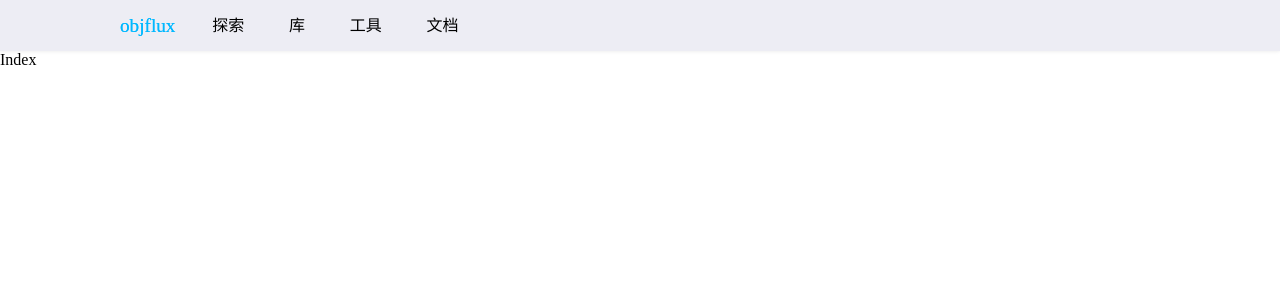
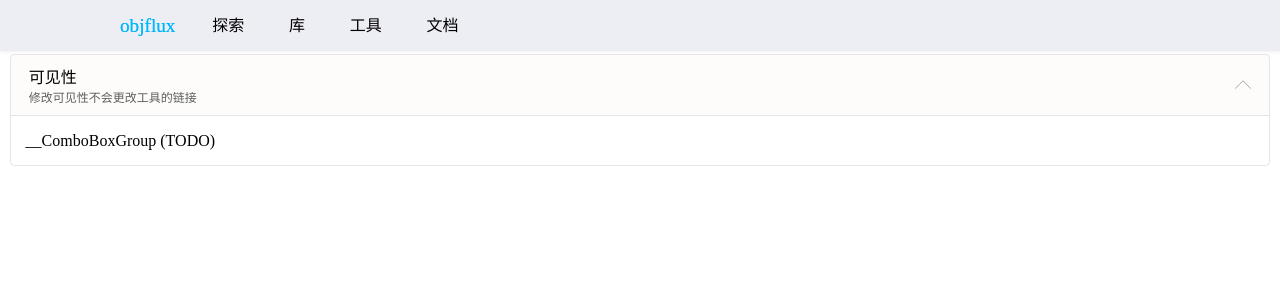
Before and after one commit to x6eull/objflux, a React (Vite) app: page / in a window 1280 px wide. Shown: the top 300 px of the page. Built offline with nearby package versions, Linux system fonts and the light colour scheme.

Commit message:
Add Folder

```diff
--- a/src/App.tsx
+++ b/src/App.tsx
@@ -3,7 +3,7 @@ import { createBrowserRouter, Outlet, RouterProvider } from 'react-router-dom';
 import './main.scss';
 import { IndexElement } from './Index/Index';
 import { Header } from './Header/Header';
-import './dev/convert';
+// import './dev/convert';
 
 const router = createBrowserRouter([
   {
--- /dev/null
+++ b/src/Folder/Folder.scss
@@ -0,0 +1,91 @@
+.moption {
+  display: flex;
+  margin: .2rem .6rem;
+  flex-direction: column;
+  cursor: default;
+  user-select: none;
+  position: relative;
+
+  &::after {
+    content: ' ';
+    overflow: hidden;
+    display: block;
+    position: absolute;
+    top: 0;
+    left: 0;
+    width: 100%;
+    height: 100%;
+    box-sizing: border-box;
+    border: 1px solid #e5e5e5;
+    border-radius: 4.5px;
+    pointer-events: none;
+  }
+
+  .control-card {
+    display: flex;
+    background-color: #fdfcfb;
+
+    &:hover {
+      background-color: #f6f6f6;
+    }
+
+    &:active {
+      background-color: #f5f5f5;
+
+      .title {
+        color: #5d5d5d;
+      }
+    }
+
+    &.expanded {
+      border-bottom: 1px solid #e5e5e5;
+    }
+
+    padding: 0 1.2rem;
+    flex-direction: row;
+    justify-content: space-between;
+    height: 3.8rem;
+
+    .text {
+      display: flex;
+      flex-direction: column;
+      justify-content: center;
+
+      .title {
+        font-size: 1em;
+      }
+
+      .desc {
+        font-size: 0.75em;
+        color: #5e5e5e;
+      }
+    }
+
+    .icon {
+      display: flex;
+      width: 1rem;
+      flex-direction: column;
+      justify-content: center;
+
+      &.expanded {
+        transform: rotate(180deg);
+      }
+    }
+  }
+
+  .content-card {
+    display: flex;
+    height: 0;
+    overflow: hidden;
+    position: relative;
+    top: -.3rem;
+    opacity: .6;
+    transition: all .15s ease-out;
+
+    &.expanded {
+      opacity: 1;
+      top: 0;
+      height: unset;
+    }
+  }
+}
--- /dev/null
+++ b/src/Folder/Folder.tsx
@@ -0,0 +1,25 @@
+import { useState } from 'react';
+import { FolderIcon } from './FolderIcon';
+import './Folder.scss';
+
+export function Folder
+  ({ title = '选项', desc, children, initialExpanded = false, onChange }: { title?: string, desc?: string, children?: React.ReactNode, initialExpanded?: boolean, onChange?: (expanded: boolean) => void }) {
+  const [expanded, setExpanded] = useState<boolean>(initialExpanded);
+  return (
+    <div className={'moption'}>
+      <div className={'control-card' + (expanded ? ' expanded' : '')} onClick={() => {
+        const e = !expanded;
+        setExpanded(e);
+        onChange?.(e);
+      }}>
+        <div className='text'>
+          <div className='title'>{title}</div>
+          {desc ? (<div className='desc'>{desc}</div>) : undefined}
+        </div>
+        <div className={'icon' + (expanded ? ' expanded' : '')}><FolderIcon className='inner' /></div>
+      </div>
+      <div className={'content-card' + (expanded ? ' expanded' : '')}>
+        {children}
+      </div>
+    </div>);
+}
--- /dev/null
+++ b/src/Folder/FolderIcon.tsx
@@ -0,0 +1,9 @@
+import { SVGProps } from 'react';
+
+export function FolderIcon(props: SVGProps<SVGSVGElement>) {
+  return (
+    <svg viewBox='0 0 100 100' stroke='#757575' strokeWidth={4} {...props}>
+      <line x1={0} y1={25} x2={50} y2={75} />
+      <line x1={100} y1={25} x2={50} y2={75} />
+    </svg>);
+}
--- a/src/Index/Index.tsx
+++ b/src/Index/Index.tsx
@@ -1,3 +1,6 @@
-export function IndexElement(){
-  return (<>Index</>);
+import { Folder } from '../Folder/Folder';
+
+export function IndexElement() {
+  return (<><Folder initialExpanded title='可见性' desc='修改可见性不会更改工具的链接' >
+    <div style={{ margin: '1rem' }}>__ComboBoxGroup (TODO)</div></Folder></>);
 }
--- a/src/dev/convert.ts
+++ b/src/dev/convert.ts
@@ -1,13 +1,14 @@
 import { createSystem, createVirtualTypeScriptEnvironment } from '@typescript/vfs';
 import ts, { ScriptTarget } from 'typescript';
 
+//DEBUG only
+//TODO
 (window as any).parse = (code: string) => {
 
   const fsMap = new Map<string, string>();
 
   const system = createSystem(fsMap);
-  const env = createVirtualTypeScriptEnvironment(system, [], ts, { target: ScriptTarget.ES2022, noLib: true, noEmitHelpers: true, noEmit: true });
-  console.log(env);
+  const env = createVirtualTypeScriptEnvironment(system, [], ts, { target: ScriptTarget.ES2022, noLib: true, noEmitHelpers: true, noEmit: false });
   env.createFile('user.ts', code ?? 'class A{}');
   return env.languageService;
 };
--- a/src/main.scss
+++ b/src/main.scss
@@ -18,13 +18,15 @@ body {
   display: flex;
   flex-direction: column;
   overflow: hidden;
+
+  &>.content {
+    display: block;
+    width: 100%;
+  }
+
 }
 
 a {
   color: inherit;
   text-decoration: unset;
 }
-
-.content {
-  flex-grow: 1;
-}
--- a/vite.config.ts
+++ b/vite.config.ts
@@ -4,4 +4,7 @@ import react from '@vitejs/plugin-react-swc';
 // https://vitejs.dev/config/
 export default defineConfig({
   plugins: [react()],
+  css: {
+    devSourcemap: true
+  }
 });
```
